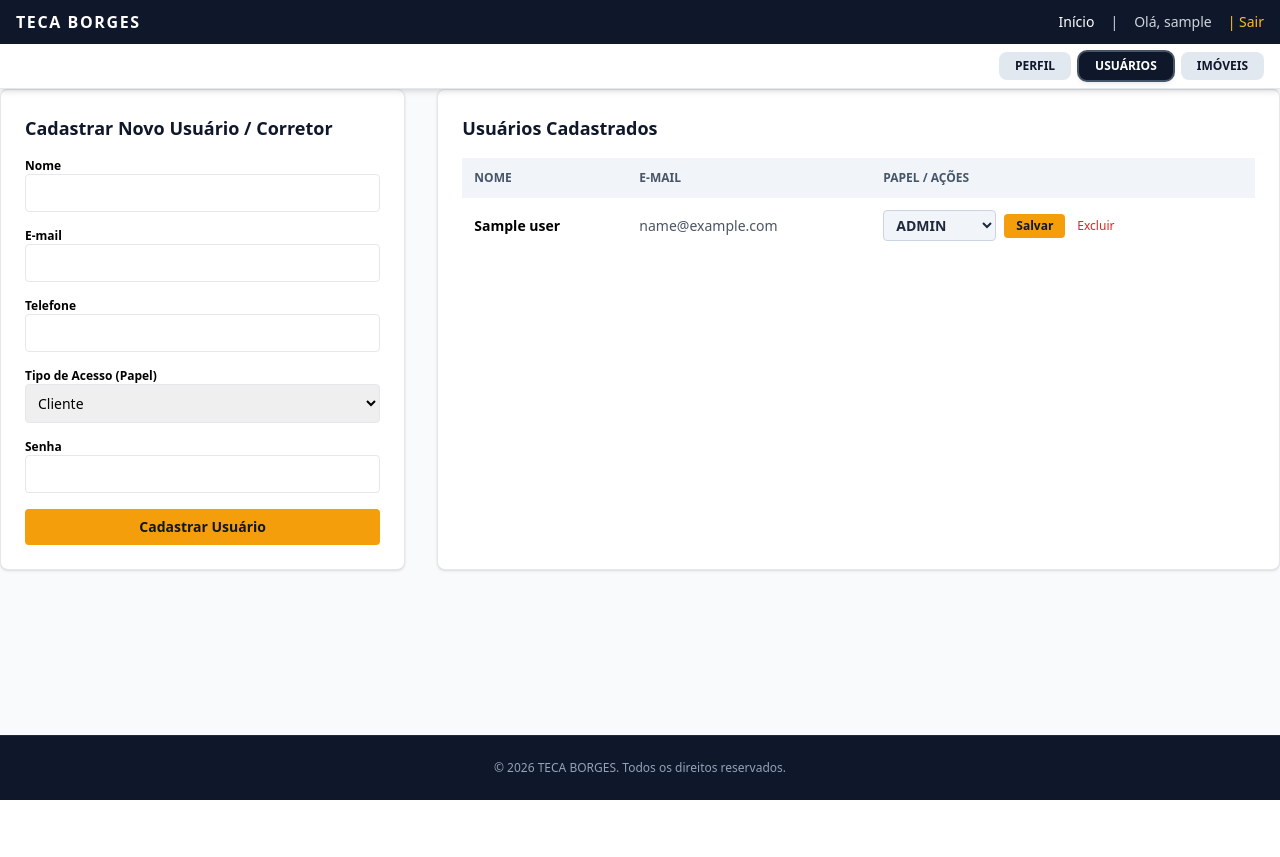
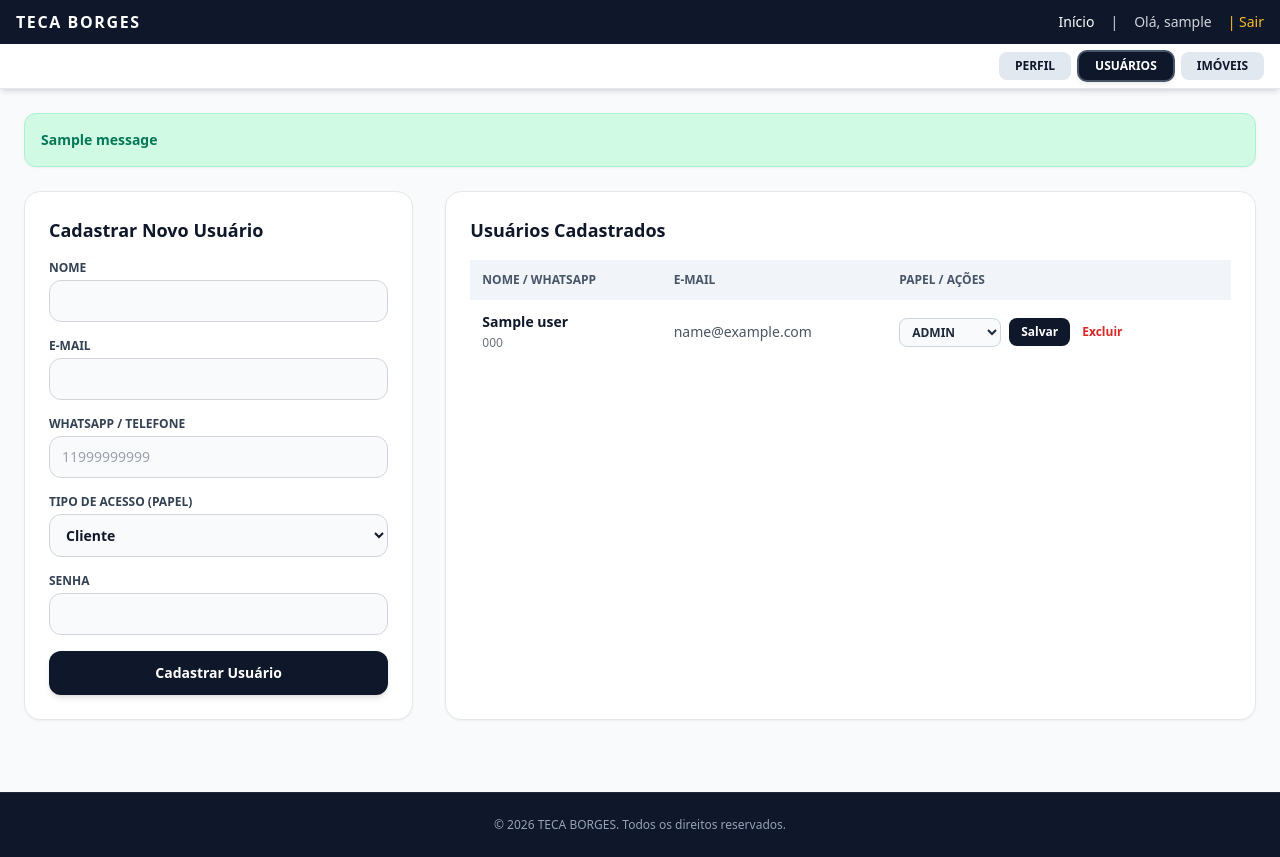
Before and after one commit to emersonandradeperfil/imobiliaria, a Flask app: page /admin/usuarios in a window 1280 px wide. Before the commit the page ends 800 px from the top, so only its background shows below. Run offline with Flask 3, Linux system fonts and the light colour scheme; the visitor is signed in with stand-in values (Sample User, id 1); one stand-in notice (Sample message) is shown; a database or web service that is not in the repository returns one stand-in record (values such as "Sample title"); some libraries are stand-ins or nearby versions.

Commit message:
validações de e-mails

```diff
--- a/app.py
+++ b/app.py
@@ -93,6 +93,10 @@ def index():
 
     return render_template('index.html', secoes=secoes)
 
+@app.route('/cadastrar')
+def cadastrar_cliente():
+    return render_template('cadastrar.html')
+
 @app.route('/imovel/<slug>')
 def imovel_detalhe(slug):
     db = mongo.db
@@ -124,6 +128,9 @@ def enviar_otp_imovel():
 
     if not email:
         return jsonify({"status": "error", "message": "E-mail obrigatório."}), 400
+
+    if mongo.db.users.find_one({"email": email}):
+        return jsonify({"status": "error", "message": "Este e-mail já está cadastrado no sistema. Faça login para continuar."}), 400
 
     codigo = str(random.randint(1000, 9999))
     codigos_otp_temp[email] = {
@@ -174,7 +181,7 @@ def verificar_otp_e_liberar_imovel():
                 "email": email,
                 "senha_hash": senha_temp,
                 "telefone": whatsapp,
-                "papel": "cliente",  # FORÇADO SEMPRE A CLIENTE EM ROTAS PÚBLICAS
+                "papel": "cliente",
                 "ativo": True,
                 "favoritos": [],
                 "criado_em": datetime.utcnow()
@@ -193,7 +200,6 @@ def verificar_otp_e_liberar_imovel():
             "criado_em": datetime.utcnow()
         })
 
-        # SEGURANÇA: Formulários públicos NUNCA dão acesso admin/corretor
         session['user_id'] = str(user_id)
         session['user_nome'] = nome
         session['user_whatsapp'] = whatsapp
@@ -215,6 +221,9 @@ def enviar_otp_busca():
 
     if not email:
         return jsonify({"status": "error", "message": "E-mail obrigatório."}), 400
+
+    if mongo.db.users.find_one({"email": email}):
+        return jsonify({"status": "error", "message": "Este e-mail já está cadastrado no sistema. Faça login para continuar."}), 400
 
     codigo = str(random.randint(1000, 9999))
     codigos_otp_temp[email] = {"codigo": codigo}
@@ -376,7 +385,7 @@ def login():
             session['user_id'] = str(user['_id'])
             session['user_nome'] = user['nome']
             session['papel'] = user.get('papel', 'cliente')
-            flash('Login realizado com sucesso!', 'success')
+            # flash('Login realizado com sucesso!', 'success')
 
             if user['papel'] == 'admin':
                 return redirect(url_for('admin_imoveis'))
@@ -456,6 +465,9 @@ def enviar_otp_favorito():
     if not email:
         return jsonify({"status": "error", "message": "E-mail obrigatório."}), 400
 
+    if mongo.db.users.find_one({"email": email}):
+        return jsonify({"status": "error", "message": "Este e-mail já está cadastrado no sistema. Faça login para continuar."}), 400
+
     codigo = str(random.randint(1000, 9999))
     codigos_otp_temp[email] = {
         "codigo": codigo,
@@ -507,7 +519,7 @@ def verificar_otp_e_salvar_favorito():
                 "email": email,
                 "senha_hash": senha_temp,
                 "telefone": telefone,
-                "papel": "cliente",  # FORÇADO SEMPRE A CLIENTE
+                "papel": "cliente",
                 "ativo": True,
                 "favoritos": [],
                 "criado_em": datetime.utcnow()
@@ -526,7 +538,7 @@ def verificar_otp_e_salvar_favorito():
 
         session['user_id'] = str(user_id)
         session['user_nome'] = nome
-        session['papel'] = "cliente"  # SEGURANÇA BLINDADA
+        session['papel'] = "cliente"
 
         del codigos_otp_temp[email]
         return jsonify({"status": "success"})
@@ -581,7 +593,6 @@ def meus_agendamentos():
     agendamentos = list(db.agendamentos.aggregate(pipeline)) if 'agendamentos' in db.list_collection_names() else []
     return render_template('cliente/agendamentos.html', agendamentos=agendamentos, active_tab='agendamentos')
 
-# --- ROTA DE PERFIL DO UTILIZADOR ---
 @app.route('/perfil', methods=['GET', 'POST'])
 @login_required
 def meu_perfil():
@@ -595,10 +606,11 @@ def meu_perfil():
         telefone = sanitizar_texto(request.form.get('telefone'))
         nova_senha = request.form.get('senha')
 
+        # VERIFICAÇÃO: Se o e-mail foi alterado, checa se já existe em outro usuário
         if email != user.get('email'):
             existe_outro = db.users.find_one({"email": email, "_id": {"$ne": ObjectId(user_id)}})
             if existe_outro:
-                flash("Este e-mail já está a ser utilizado por outro utilizador.", "danger")
+                flash("Este e-mail já está cadastrado.", "danger")
                 return redirect(url_for('meu_perfil'))
 
         update_data = {
@@ -613,12 +625,10 @@ def meu_perfil():
         db.users.update_one({"_id": ObjectId(user_id)}, {"$set": update_data})
         session['user_nome'] = nome
 
-        flash("Perfil atualizado com sucesso!", "success")
+        # flash("Perfil atualizado com sucesso!", "success")
         return redirect(url_for('meu_perfil'))
 
     return render_template('admin/perfil.html', user=user, active_tab='perfil')
-
-# --- PAINEL DE GESTÃO DE IMÓVEIS (ADMIN E CORRETOR) ---
 
 @app.route('/admin/imoveis')
 @login_required
@@ -727,6 +737,52 @@ def admin_imovel_novo():
     codigo_sugerido = gerar_proximo_codigo()
     return render_template('admin/imovel_form.html', corretores=corretores, condominios=condominios, codigo_sugerido=codigo_sugerido, active_tab='imoveis')
 
+@app.route('/admin/imoveis/editar/<codigo>', methods=['GET', 'POST'])
+@login_required
+@corretor_ou_admin_required
+def editar_imovel(codigo):
+    db = mongo.db
+    imovel = db.imoveis.find_one({"codigo": codigo})
+    if not imovel:
+        flash("Imóvel não encontrado.", "danger")
+        return redirect(url_for('admin_imoveis'))
+
+    if request.method == 'POST':
+        titulo = sanitizar_texto(request.form.get('titulo'))
+        descricao = sanitizar_texto(request.form.get('descricao'))
+        tipo = sanitizar_texto(request.form.get('tipo'))
+
+        db.imoveis.update_one(
+            {"codigo": codigo},
+            {
+                "$set": {
+                    "titulo": titulo,
+                    "descricao": descricao,
+                    "tipo": tipo,
+                    "precos.venda": float(request.form.get('preco_venda') or 0),
+                    "precos.locacao": float(request.form.get('preco_locacao') or 0),
+                    "precos.condominio": float(request.form.get('preco_condominio') or 0),
+                    "precos.iptu": float(request.form.get('preco_iptu') or 0)
+                }
+            }
+        )
+        flash(f'Imóvel {codigo} atualizado com sucesso!', 'success')
+        return redirect(url_for('admin_imoveis'))
+
+    corretores = list(db.users.find({"papel": {"$in": ["corretor", "admin"]}}))
+    condominios = list(db.condominios.find())
+    endereco = db.imoveis_enderecos.find_one({"imovel_id": imovel["_id"]})
+
+    return render_template(
+        'admin/imovel_form.html',
+        imovel=imovel,
+        endereco=endereco,
+        corretores=corretores,
+        condominios=condominios,
+        codigo_sugerido=codigo,
+        active_tab='imoveis'
+    )
+
 @app.route('/admin/imoveis/excluir/<codigo>')
 @login_required
 @corretor_ou_admin_required
@@ -740,6 +796,7 @@ def admin_imovel_excluir(codigo):
 @login_required
 @admin_required
 def admin_usuarios():
+    db = mongo.db
     if request.method == 'POST':
         nome = sanitizar_texto(request.form.get('nome'))
         email = sanitizar_texto(request.form.get('email'))
@@ -747,14 +804,51 @@ def admin_usuarios():
         papel = sanitizar_texto(request.form.get('papel'))
         telefone = sanitizar_texto(request.form.get('telefone'))
 
-        if mongo.db.users.find_one({"email": email}):
-            flash('Este e-mail já existe.', 'danger')
+        if db.users.find_one({"email": email}):
+            flash('Este e-mail já está cadastrado no sistema!', 'danger')
         else:
             senha_hash = bcrypt.hashpw(senha.encode('utf-8'), bcrypt.gensalt())
-            mongo.db.users.insert_one({"nome": nome, "email": email, "senha_hash": senha_hash, "telefone": telefone, "papel": papel, "ativo": True, "criado_em": datetime.utcnow()})
-            flash('Utilizador cadastrado!', 'success')
-    usuarios = list(mongo.db.users.find())
+            db.users.insert_one({
+                "nome": nome,
+                "email": email,
+                "senha_hash": senha_hash,
+                "telefone": telefone,
+                "papel": papel,
+                "ativo": True,
+                "criado_em": datetime.utcnow()
+            })
+            flash('Cadastrado com sucesso!', 'success')
+            return redirect(url_for('admin_usuarios'))
+
+    usuarios = list(db.users.find())
     return render_template('admin/usuarios.html', usuarios=usuarios, active_tab='usuarios')
+
+@app.route('/admin/usuarios/alterar-papel/<user_id>', methods=['POST'])
+@login_required
+@admin_required
+def alterar_papel(user_id):
+    db = mongo.db
+    novo_papel = sanitizar_texto(request.form.get('papel'))
+
+    if novo_papel in ['admin', 'corretor', 'cliente']:
+        db.users.update_one(
+            {"_id": ObjectId(user_id)},
+            {"$set": {"papel": novo_papel}}
+        )
+    #     flash('Papel do utilizador atualizado com sucesso!', 'success')
+    # else:
+    #     flash('Papel inválido.', 'danger')
+
+    return redirect(url_for('admin_usuarios'))
+
+@app.route('/admin/usuarios/excluir/<user_id>')
+@login_required
+@admin_required
+def excluir_usuario(user_id):
+    db = mongo.db
+    db.users.delete_one({"_id": ObjectId(user_id)})
+    # flash('Utilizador excluído com sucesso!', 'success')
+    return redirect(url_for('admin_usuarios'))
 
 @app.route('/corretor/painel')
 @login_required
--- a/templates/admin/usuarios.html
+++ b/templates/admin/usuarios.html
@@ -2,48 +2,70 @@
 {% set active_tab = 'usuarios' %}
 {% block content %}
 
+<div class="max-w-7xl mx-auto px-4 sm:px-6 py-6 space-y-6">
+
+    <!-- Bloco para exibir mensagens Flash (Erros ou Sucessos) -->
+    {% with messages = get_flashed_messages(with_categories=true) %}
+        {% if messages %}
+            <div class="space-y-2">
+                {% for category, message in messages %}
+                    <div class="p-4 rounded-xl text-sm font-semibold shadow-sm
+                        {% if category == 'danger' or category == 'error' %} bg-red-100 text-red-700 border border-red-200
+                        {% elif category == 'success' %} bg-emerald-100 text-emerald-700 border border-emerald-200
+                        {% else %} bg-amber-100 text-amber-800 border border-amber-200 {% endif %}">
+                        {{ message }}
+                    </div>
+                {% endfor %}
+            </div>
+        {% endif %}
+    {% endwith %}
+
     <div class="grid grid-cols-1 md:grid-cols-3 gap-8">
 
         <!-- Formulário de Cadastro de Novo Usuário -->
-    <div class="bg-white p-6 rounded-lg shadow border">
-        <h2 class="font-bold text-lg mb-4 text-slate-900">Cadastrar Novo Usuário / Corretor</h2>
+        <div class="bg-white p-6 rounded-2xl shadow-sm border border-gray-200">
+            <h2 class="font-bold text-lg mb-4 text-slate-900">Cadastrar Novo Usuário</h2>
             <form method="POST" class="space-y-4">
                 <div>
-                <label class="block text-xs font-semibold">Nome</label>
-                <input type="text" name="nome" required class="w-full p-2 border rounded text-sm">
+                    <label class="block text-xs font-bold text-slate-700 uppercase mb-1">Nome</label>
+                    <input type="text" name="nome" required class="w-full px-3 py-2.5 bg-gray-50 border border-gray-300 rounded-xl text-sm text-slate-900 focus:outline-none focus:ring-2 focus:ring-slate-900">
                 </div>
                 <div>
-                <label class="block text-xs font-semibold">E-mail</label>
-                <input type="email" name="email" required class="w-full p-2 border rounded text-sm">
+                    <label class="block text-xs font-bold text-slate-700 uppercase mb-1">E-mail</label>
+                    <input type="email" name="email" required class="w-full px-3 py-2.5 bg-gray-50 border border-gray-300 rounded-xl text-sm text-slate-900 focus:outline-none focus:ring-2 focus:ring-slate-900">
                 </div>
                 <div>
-                <label class="block text-xs font-semibold">Telefone</label>
-                <input type="text" name="telefone" class="w-full p-2 border rounded text-sm">
+                    <label class="block text-xs font-bold text-slate-700 uppercase mb-1">WhatsApp / Telefone</label>
+                    <input type="tel" name="telefone" required placeholder="11999999999" maxlength="11"
+                        oninput="this.value = this.value.replace(/\D/g, '')"
+                        class="w-full px-3 py-2.5 bg-gray-50 border border-gray-300 rounded-xl text-sm text-slate-900 focus:outline-none focus:ring-2 focus:ring-slate-900">
                 </div>
                 <div>
-                <label class="block text-xs font-semibold">Tipo de Acesso (Papel)</label>
-                <select name="papel" class="w-full p-2 border rounded text-sm">
+                    <label class="block text-xs font-bold text-slate-700 uppercase mb-1">Tipo de Acesso (Papel)</label>
+                    <select name="papel" class="w-full px-3 py-2.5 bg-gray-50 border border-gray-300 rounded-xl text-sm text-slate-900 focus:outline-none focus:ring-2 focus:ring-slate-900 font-semibold">
                         <option value="cliente">Cliente</option>
                         <option value="corretor">Corretor</option>
                         <option value="admin">Admin</option>
                     </select>
                 </div>
                 <div>
-                <label class="block text-xs font-semibold">Senha</label>
-                <input type="password" name="senha" required class="w-full p-2 border rounded text-sm">
+                    <label class="block text-xs font-bold text-slate-700 uppercase mb-1">Senha</label>
+                    <input type="password" name="senha" required class="w-full px-3.5 py-2.5 bg-gray-50 border border-gray-300 rounded-xl text-sm text-slate-900 focus:outline-none focus:ring-2 focus:ring-slate-900">
                 </div>
-            <button type="submit" class="w-full bg-amber-500 text-slate-900 font-bold p-2 rounded text-sm hover:bg-amber-400">Cadastrar Usuário</button>
+                <button type="submit" class="w-full bg-slate-900 hover:bg-amber-500 hover:text-slate-950 text-white font-bold py-3 rounded-xl transition text-sm shadow-md cursor-pointer">
+                    Cadastrar Usuário
+                </button>
             </form>
         </div>
 
         <!-- Tabela de Usuários Cadastrados com Edição de Papel e Exclusão -->
-    <div class="md:col-span-2 bg-white p-6 rounded-lg shadow border">
+        <div class="md:col-span-2 bg-white p-6 rounded-2xl shadow-sm border border-gray-200">
             <h2 class="font-bold text-lg mb-4 text-slate-900">Usuários Cadastrados</h2>
             <div class="overflow-x-auto">
                 <table class="w-full text-left text-sm">
                     <thead class="bg-slate-100 text-xs uppercase text-slate-600">
                         <tr>
-                        <th class="p-3">Nome</th>
+                            <th class="p-3">Nome / WhatsApp</th>
                             <th class="p-3">E-mail</th>
                             <th class="p-3">Papel / Ações</th>
                         </tr>
@@ -51,22 +73,25 @@
                     <tbody class="divide-y">
                         {% for u in usuarios %}
                         <tr>
-                        <td class="p-3 font-semibold">{{ u.nome }}</td>
+                            <td class="p-3">
+                                <span class="font-bold text-slate-900 block">{{ u.nome }}</span>
+                                <span class="text-xs text-gray-500">{{ u.telefone or 'Não informado' }}</span>
+                            </td>
                             <td class="p-3 text-gray-600">{{ u.email }}</td>
                             <td class="p-3">
                                 <div class="flex items-center space-x-3">
                                     <!-- Formulário para alterar o papel -->
                                     <form action="{{ url_for('alterar_papel', user_id=u._id) }}" method="POST" class="flex items-center space-x-2">
-                                    <select name="papel" class="bg-slate-100 border border-slate-300 rounded px-2 py-1 text-sm font-semibold text-slate-800">
+                                        <select name="papel" class="bg-slate-50 border border-slate-300 rounded-lg px-2 py-1 text-xs font-bold text-slate-800 focus:outline-none focus:ring-1 focus:ring-slate-900">
                                             <option value="admin" {% if u.papel == 'admin' %}selected{% endif %}>ADMIN</option>
                                             <option value="corretor" {% if u.papel == 'corretor' %}selected{% endif %}>CORRETOR</option>
                                             <option value="cliente" {% if u.papel == 'cliente' %}selected{% endif %}>CLIENTE</option>
                                         </select>
-                                    <button type="submit" class="bg-amber-500 hover:bg-amber-600 text-slate-900 px-3 py-1 rounded text-xs font-bold transition">Salvar</button>
+                                        <button type="submit" class="bg-slate-900 hover:bg-amber-500 hover:text-slate-950 text-white px-3 py-1.5 rounded-lg text-xs font-bold transition cursor-pointer">Salvar</button>
                                     </form>
 
                                     <!-- Link para excluir o usuário -->
-                                <a href="{{ url_for('excluir_usuario', user_id=u._id) }}" onclick="return confirm('Tem certeza que deseja excluir este usuário?')" class="text-red-600 hover:text-red-800 font-medium text-xs">Excluir</a>
+                                    <a href="{{ url_for('excluir_usuario', user_id=u._id) }}" onclick="return confirm('Tem certeza que deseja excluir este usuário?')" class="text-red-600 hover:text-red-800 font-bold text-xs">Excluir</a>
                                 </div>
                             </td>
                         </tr>
@@ -76,4 +101,5 @@
             </div>
         </div>
     </div>
+</div>
 {% endblock %}
```
Also changed, not shown: templates/admin/perfil.html (+40 -12 lines), templates/cadastrar.html (+10 -3 lines), templates/index.html (+22 -8 lines). Lines whose indentation alone changed are shown as unchanged.
